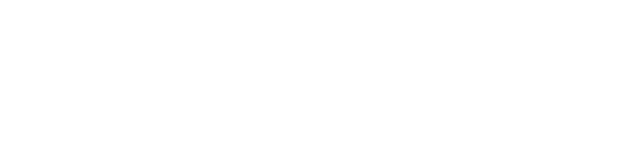
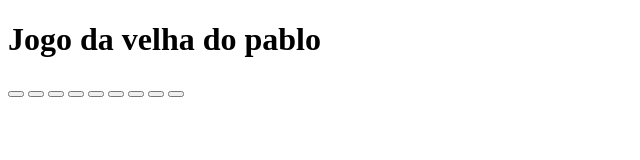
Before and after one commit to k1ttyyz/jogodavelhadopablo, a website: page index.html in a window 1280 px wide. Shown: the whole page, without its empty margins (0-640 px from the left). Drawn offline with Linux system fonts and the light colour scheme.

Commit message:
html pronto
aqui eu implementei 9 botoes que irao percorrer nas funçao inicio que ira deixar com valor 0 para que o X e a bolinha seja colocada

```diff
--- a/index.html
+++ b/index.html
@@ -13,7 +13,18 @@
     </head>
 <body>
 
-
+   <main>
+    <h1>Jogo da velha do pablo</h1>
+    <button data-jogodavelha="1"></button>
+    <button data-jogodavelha="2"></button>
+    <button data-jogodavelha="3"></button>
+    <button data-jogodavelha="4"></button>
+    <button data-jogodavelha="5"></button>
+    <button data-jogodavelha="6"></button>
+    <button data-jogodavelha="7"></button>
+    <button data-jogodavelha="8"></button>
+    <button data-jogodavelha="9"></button>
+   </main>
 
 <script src="js/main.js"></script>
 </body>
```
